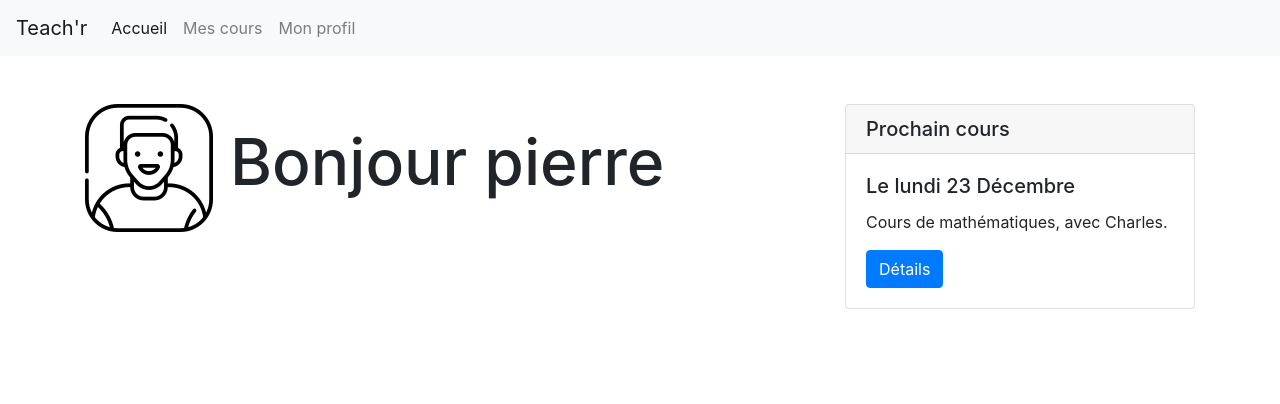
After one commit to lanebuleuse/test-teachr, a Symfony app: template templates/home/index.html.twig in a window 1280 px wide. The commit adds this page. Shown: the top 404 px of the page. Run offline with Twig, Linux system fonts and the light colour scheme; the template is opened without the code that fills it, so the values that code supplies are empty; some libraries are stand-ins or nearby versions.

Commit message:
integrate homepage from model

```diff
--- /dev/null
+++ b/public/css/home.css
@@ -0,0 +1,4 @@
+.welcome h2 {
+    /** https://www.w3schools.com/cssref/css_units.asp */
+    font-size: 4em;
+}
--- a/templates/base.html.twig
+++ b/templates/base.html.twig
@@ -2,7 +2,7 @@
 <html>
     <head>
         <meta charset="UTF-8">
-        <title>{% block title %}Welcome!{% endblock %}</title>
+        <title>{% block title %}Teach'r{% endblock %}</title>
         {% block stylesheets %}
             <link href="https://stackpath.bootstrapcdn.com/bootstrap/4.5.2/css/bootstrap.min.css" rel="stylesheet" />
             <link href="{{ asset('css/style.css') }}" rel="stylesheet" />
--- a/templates/header.html.twig
+++ b/templates/header.html.twig
@@ -7,10 +7,10 @@
     <div class="collapse navbar-collapse" id="navbarNav">
         <ul class="navbar-nav">
             <li class="nav-item active">
-                <a class="nav-link" href="#">Accueil</a>
+                <a class="nav-link" href="{{ path('home') }}">Accueil</a>
             </li>
             <li class="nav-item">
-                <a class="nav-link" href="#">Mes cours</a>
+                <a class="nav-link" href="{{ path('lessons') }}">Mes cours</a>
             </li>
             <li class="nav-item">
                 <a class="nav-link" href="#">Mon profil</a>
--- /dev/null
+++ b/templates/home/index.html.twig
@@ -0,0 +1,51 @@
+{% extends 'base.html.twig' %}
+
+{# refined the block stylesheets from base.html. twig #}
+{% block title %}{{ parent() }} - Home {% endblock %}
+
+{# refined the block stylesheets from base.html.twig (https://twig.symfony.com/doc/2.x/functions/parent.html) #}
+{% block stylesheets %}
+    {{ parent() }}
+    <link href="{{ asset('css/home.css') }}" rel="stylesheet" />
+{% endblock %}
+
+{% block body %}
+{# I use the grid system from boostrap : https://getbootstrap.com/docs/4.0/layout/grid/#how-it-works #}
+{# I use the spacing utility for make the content away from navbar : https://getbootstrap.com/docs/4.0/utilities/spacing/ #}
+<div class="container pt-5">
+    <div class="row">
+        <div class="col-8 welcome">
+            <h2><img src="{{ asset('icon/profile.png') }}"> Bonjour pierre</h2>
+        </div>
+        <div class="col-4">
+            {# I use the same card style from https://getbootstrap.com/docs/4.0/components/card/#header-and-footer #}
+            <div class="card">
+                <h5 class="card-header">Prochain cours</h5>
+                <div class="card-body">
+                    <h5 class="card-title">Le lundi 23 Décembre</h5>
+                    <p class="card-text">Cours de mathématiques, avec Charles.</p>
+                    <a href="#" class="btn btn-primary">Détails</a>
+                </div>
+            </div>
+        </div>
+    </div>
+    <div class="row pt-5 pb-5">
+        {% for card in cards %}
+            <div class="col-4">
+                <div class="card" style="width: 18rem;">
+                    <img class="card-img-top" src="{{ card.image_url }}" alt="Card image cap">
+                    <div class="card-body">
+                        <h5 class="card-title">{{ card.title }}</h5>
+                        <p class="card-text">{{ card.body }}</p>
+                    </div>
+                    {# I centered the button with text-center from https://getbootstrap.com/docs/4.0/utilities/text/#text-alignment  #}
+                    <div class="card-body text-center">
+                        {# I use the button component from https://getbootstrap.com/docs/4.0/components/buttons/#examples #}
+                        <a href="{{ card.link }}" class="card-link btn btn-info">Réserver</a>
+                    </div>
+                </div>
+            </div>
+        {% endfor %}
+    </div>
+</div>
+{% endblock %}
```
Also changed, not shown: src/Controller/HomeController.php (added, +38 -0 lines), public/icon/profile.png (added).
